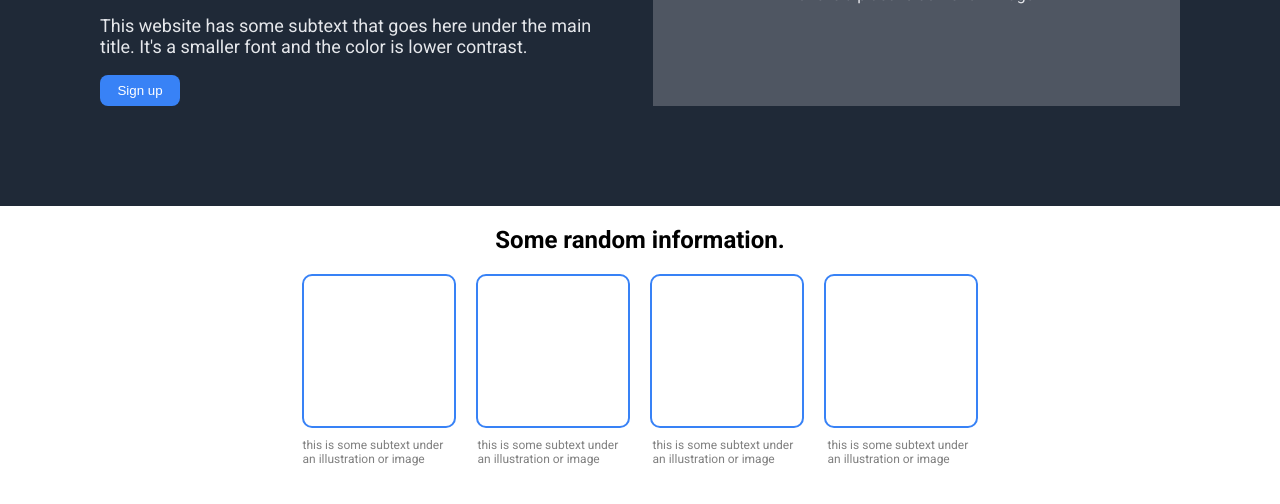
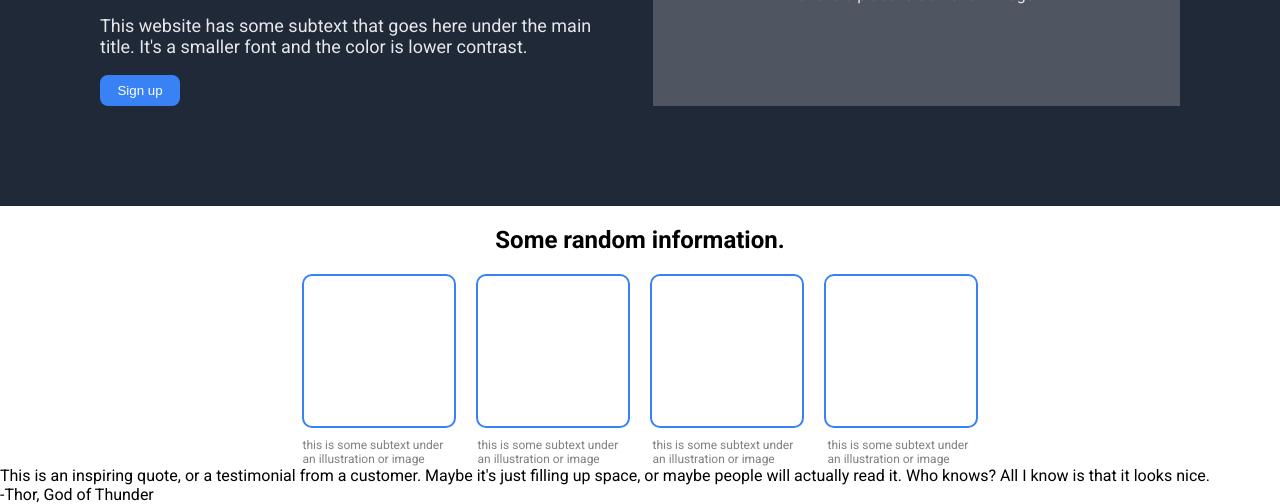
Before and after one commit to opowell28/odin-landing-page, a plain HTML site: page index.html in a window 1280 px wide. Shown: the part 306-810 px from the top of the page. Drawn offline with Linux system fonts and the light colour scheme.

Commit message:
Add structure for quote section

```diff
--- a/index.html
+++ b/index.html
@@ -46,5 +46,15 @@
         </div>
     </div>
 
+    <div class="quote-section-container">
+        <div class="quote-container">
+            <div class="quote">This is an inspiring quote, or a testimonial from a
+                customer. Maybe it's just filling up space, or maybe people will actually
+                read it. Who knows? All I know is that it looks nice.
+            </div>
+            <div class="quote-attribute">-Thor, God of Thunder</div>
+        </div>
+    </div>
+
 </body>
 </html>
```
